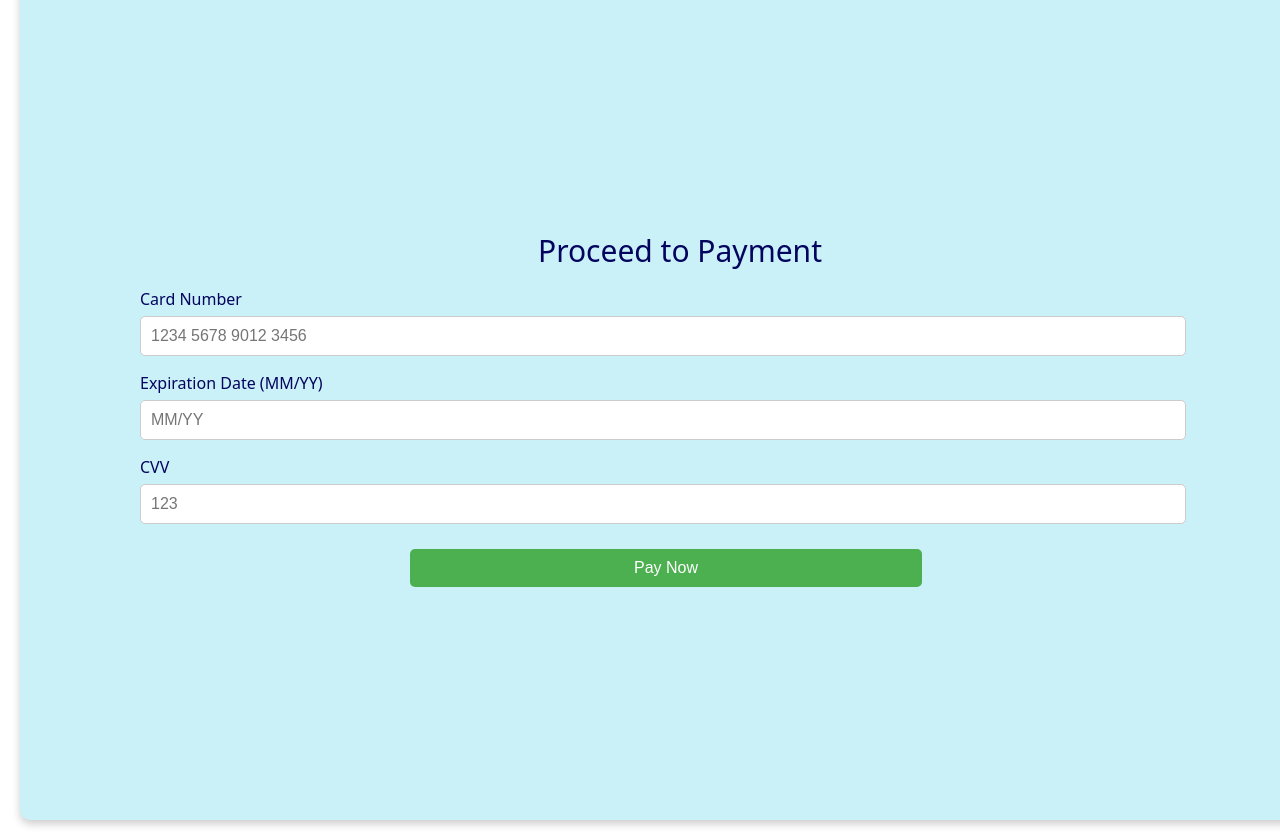
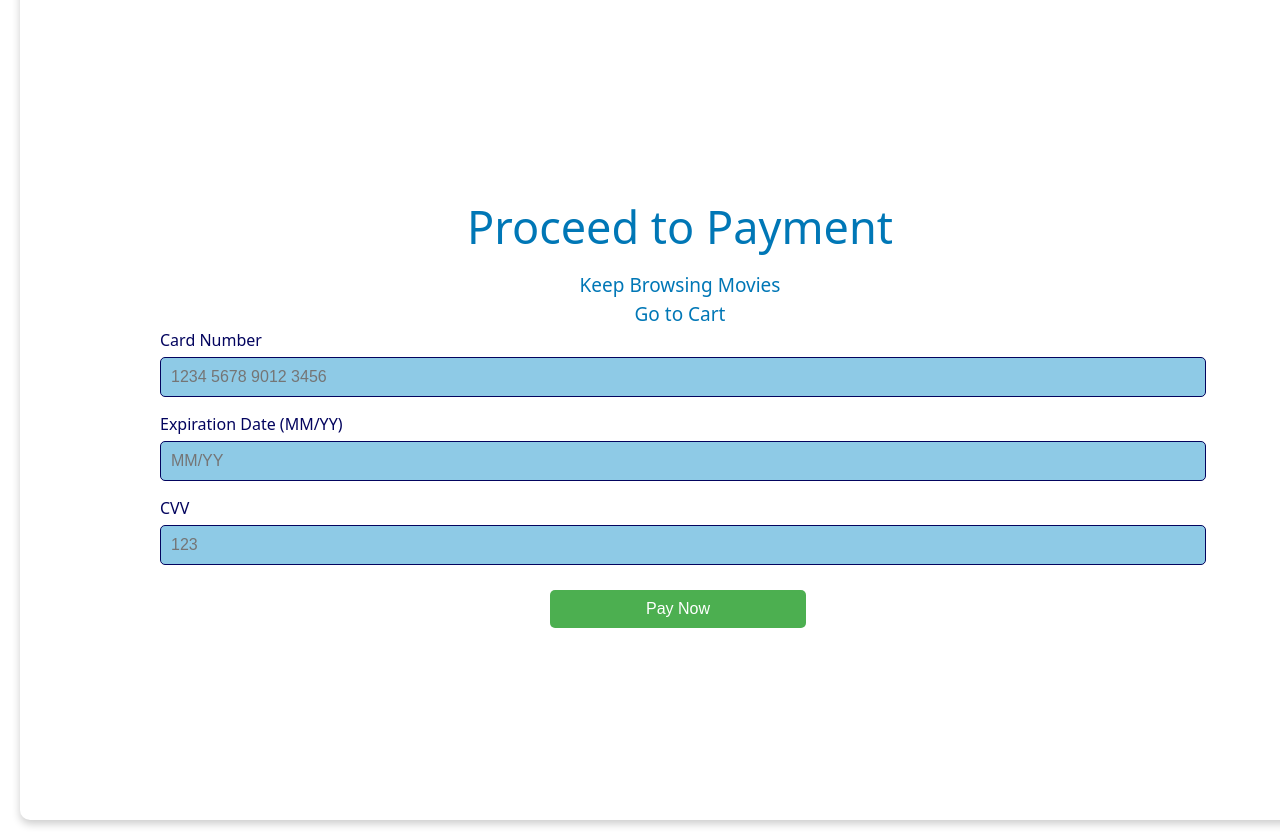
Before and after one commit to calebhenry/MovieManager, a React (Vite) app in the folder moviemanager.client/: page /payment in a window 1280 px wide. Shown: the top 840 px of the page. Built offline with nearby package versions, Linux system fonts and the light colour scheme.

Commit message:
updating aesthetics

```diff
--- a/moviemanager.client/src/components/Cart.css
+++ b/moviemanager.client/src/components/Cart.css
@@ -10,7 +10,11 @@
   border-radius: 10px;
   box-shadow: 0 4px 8px rgba(0, 0, 0, 0.2);
 }
-
+.cart-container h1{
+  font-family: system-ui, -apple-system, BlinkMacSystemFont, 'Segoe UI', Roboto, Oxygen, Ubuntu, Cantarell, 'Open Sans', 'Helvetica Neue', sans-serif;
+  color:#0077b6;
+  font-weight: 300;
+}
 .cart-list {
   list-style-type: none;
   padding: 10;
@@ -39,19 +43,24 @@
 
 .cart-total {
   margin-top: 15px;
-  font-size: 18px;
-  font-weight: bold;
+  font-size: 25px;
+  font-family: system-ui, -apple-system, BlinkMacSystemFont, 'Segoe UI', Roboto, Oxygen, Ubuntu, Cantarell, 'Open Sans', 'Helvetica Neue', sans-serif;
+  font-weight: 300;
 }
-
+.cart-total strong{
+  font-weight: 300;
+}
 .proceed-button {
   margin-top: 20px;
   padding: 10px;
   width: 100%;
-  background-color: #4CAF50;
+  background-color: #0077b6;
   color: #fff;
   border: none;
   border-radius: 5px;
   font-size: 16px;
+  width: 20%;
+  margin-left: 510px;
   cursor: pointer;
   transition: background-color 0.3s ease;
 }
--- a/moviemanager.client/src/components/Cart.jsx
+++ b/moviemanager.client/src/components/Cart.jsx
@@ -55,13 +55,13 @@ const Cart = () => {
                         {cartItems.map((item) => (
                             <li key={item.id} className="cart-item">
                                 <span>{item.name}</span>
-                                <span>${item.price.toFixed(2)}</span>
+                                <span><p1>Price per Ticket: </p1>${item.price.toFixed(2)}</span>
                                 <div className="quantity-controls">
                                     <button onClick={() => handleDecreaseQuantity(item.id)}>-</button>
                                     <span>{item.quantity}</span>
                                     <button onClick={() => handleIncreaseQuantity(item.id)}>+</button>
                                 </div>
-                                <span>${(item.price * item.quantity).toFixed(2)}</span>
+                                <span><p1>Total for Movie: </p1>${(item.price * item.quantity).toFixed(2)}</span>
                                 <button onClick={() => handleRemove(item.id)}>Remove</button>
                             </li>
                         ))}
--- a/moviemanager.client/src/components/Home.css
+++ b/moviemanager.client/src/components/Home.css
@@ -35,11 +35,11 @@ body, html {
 /* Nav Heading */
 .nav h1 {
     margin: 0;
-    font-size: 40px;
+    font-size: 70px;
     font-weight: bold;
     color:#03045e;
     font-family: system-ui, -apple-system, BlinkMacSystemFont, 'Segoe UI', Roboto, Oxygen, Ubuntu, Cantarell, 'Open Sans', 'Helvetica Neue', sans-serif;
-    font-weight: 400;
+    font-weight: 200;
 }
 
 /* Home Container */
--- a/moviemanager.client/src/components/Payment.css
+++ b/moviemanager.client/src/components/Payment.css
@@ -10,29 +10,34 @@
   max-width: 1300px;
   height: 100vh;
   margin: 0 auto;
-  background-color: #caf0f8;
+  background-color: #fff;
   border-radius: 10px;
   box-shadow: 0 4px 8px rgba(0, 0, 0, 0.2);
 }
-
 .payment-container h1 {
-  font-size: 30px;
-  font-weight: 400;
+  font-size: 45px;
+  font-weight: 300;
   margin-bottom: 20px;
   font-family: system-ui, -apple-system, BlinkMacSystemFont, 'Segoe UI', Roboto, Oxygen, Ubuntu, Cantarell, 'Open Sans', 'Helvetica Neue', sans-serif;
-  color: #03045e;
+  color: #0077b6;
 }
-
+.payment-nav a{
+  font-size: 19px;
+  color : #0077b6;
+  font-weight: 400;
+}
+.payment-nav{
+  text-align: center;
+}
 .payment-form {
   display: flex;
   flex-direction: column;
   width: 100%;
 }
-
 .payment-form label {
   margin-bottom: 5px;
   font-weight: 400;
-  margin-left: 100px;
+  margin-left: 120px;
   color: #03045e;
   font-family: system-ui, -apple-system, BlinkMacSystemFont, 'Segoe UI', Roboto, Oxygen, Ubuntu, Cantarell, 'Open Sans', 'Helvetica Neue', sans-serif;
 }
@@ -40,11 +45,12 @@
 .payment-form input {
   padding: 10px;
   margin-bottom: 15px;
-  border: 1px solid #ccc;
+  border: 1px solid #03045e;
   border-radius: 5px;
   width: 80%;
   font-size: 16px;
-  margin-left: 100px;
+  background-color: #8ecae6;
+  margin-left: 120px;
 }
 
 .payment-form button {
@@ -53,11 +59,11 @@
   background-color: #4CAF50;
   color: white;
   border: none;
-  width: 40%;
+  width: 20%;
   border-radius: 5px;
   cursor: pointer;
   transition: background-color 0.3s ease;
-  margin-left: 370px;
+  margin-left: 510px;
   margin-top: 10px;
 }
 
--- a/moviemanager.client/src/components/Payment.jsx
+++ b/moviemanager.client/src/components/Payment.jsx
@@ -3,6 +3,7 @@
 import React, { useState } from 'react';
 import { useNavigate } from 'react-router-dom';
 import './Payment.css';
+import { Link } from 'react-router-dom';
 
 const Payment = () => {
     const [cardNumber, setCardNumber] = useState('');
@@ -43,6 +44,10 @@ const Payment = () => {
     return (
         <div className="payment-container">
             <h1>Proceed to Payment</h1>
+            <div className="payment-nav">
+                <Link to="/">Keep Browsing Movies</Link> <br></br>
+                <Link to="/cart">Go to Cart</Link>
+            </div>
             <form onSubmit={handlePayment} className="payment-form">
                 {error && <p className="error-message">{error}</p>}
 
--- a/moviemanager.client/src/index.css
+++ b/moviemanager.client/src/index.css
@@ -15,9 +15,11 @@
 
 a {
   font-weight: 200;
+  font-size: 20px;
   color: #03045e;
+  text-align: center;
+  text-decoration: solid;
   font-family: system-ui, -apple-system, BlinkMacSystemFont, 'Segoe UI', Roboto, Oxygen, Ubuntu, Cantarell, 'Open Sans', 'Helvetica Neue', sans-serif;
-  text-decoration: underline;
 }
 a:hover {
   color: #535bf2;
```
